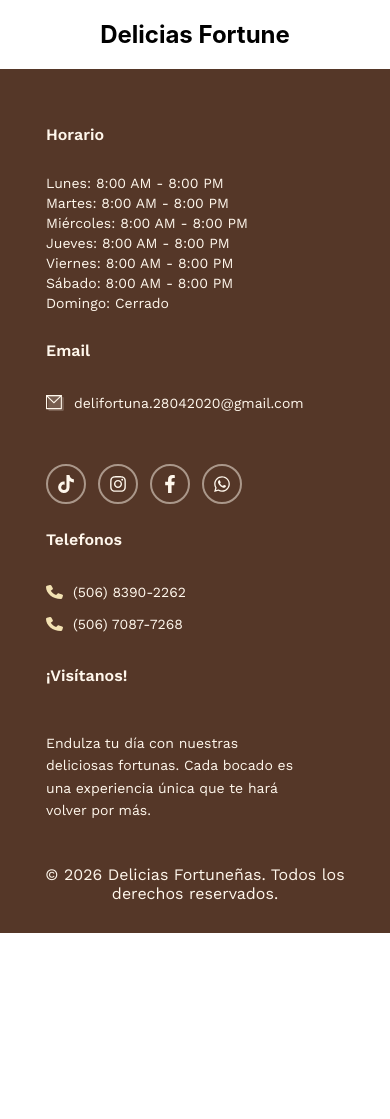
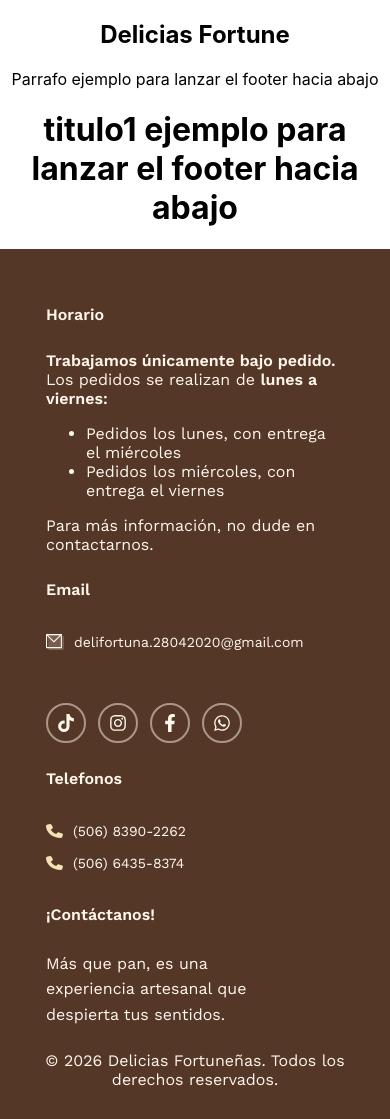
Before and after one commit to sehjo/Delicias-Fortunenas, a React (Create React App) app: page / in a window 390 px wide. Before the commit the page ends 933 px from the top, so only its background shows below. Built offline with nearby package versions, Linux system fonts and the light colour scheme.

Commit message:
Update footer layout and content
Improved footer positioning and styling in Footer.css, updated contact information and schedule details in Footer.js, and refactored phone number links with confirmation dialogs. Added example text in App.js to push the footer down for layout testing.

```diff
--- a/src/App.js
+++ b/src/App.js
@@ -6,6 +6,8 @@ function App() {
   return (
     <div className="App">
       <NavBar />
+      <p>Parrafo ejemplo para lanzar el footer hacia abajo</p>
+      <h1>titulo1 ejemplo para lanzar el footer hacia abajo</h1>
       <Footer />
     </div>
   );
--- a/src/Components/Footer/Footer.css
+++ b/src/Components/Footer/Footer.css
@@ -5,16 +5,20 @@
     --hover-text-color: #D8A45A;
 }
 
+.footer {
+    position: absolute;
+    bottom:0;
+}
+
 .footer-background {
     font-family: "Work Sans";
     background-color: var(--main-bg-color);
     color: var(--main-text-color);
     padding: 30px;
+    font-size: 16px;
 }
-
 .footer-background li {
-    list-style-type: none;
-
+    text-align: left;
 }
 
 .footer-background a {
@@ -26,9 +30,16 @@
     color: var(--hover-text-color);
 }
 
+.copyrigth-text {
+    margin: 0px;
+    padding-top: 20px;
+    padding-bottom: 0px;
+
+}
+
 .footer-background p {
     margin: 0px;
-    padding-top: 20px;
+    padding-top: 0px;
     padding-bottom: 0px;
 
 }
@@ -52,6 +63,7 @@
     gap: 24px;
     flex: 1 0 0;
     align-self: stretch;
+    text-align: left;
 }
 
 .subtitle-footer {
@@ -113,7 +125,6 @@
 }
 
 .footer-message {
-    font-size: 14px;
     color: var(--main-text-color);
     max-width: 250px;
     text-align: left;
--- a/src/Components/Footer/Footer.js
+++ b/src/Components/Footer/Footer.js
@@ -1,32 +1,36 @@
-import React from "react";
 import "./Footer.css";
 import { FaTiktok, FaFacebookF, FaWhatsapp } from "react-icons/fa";
 import { FaInstagram } from "react-icons/fa6";
 
 const email = "delifortuna.28042020@gmail.com";
 const phone1 = "(506) 8390-2262";
-const phone2 = "(506) 7087-7268";
-const facebookLink ="https://www.facebook.com/p/Delicias-Fortune%C3%B1as-100063545834955/";
+const phone2 = "(506) 6435-8374";
+const facebookLink =
+  "https://www.facebook.com/p/Delicias-Fortune%C3%B1as-100063545834955/";
 const instagramLink = "https://www.instagram.com/delicias_fortunenas/";
 const tiktokLink = "https://www.tiktok.com/@deliciasfortunenas";
 const whatsappLink = "https://wa.me/50683902262";
 
 export function Footer() {
   return (
+    <footer>
       <div className="footer-background">
         <div className="footer-content">
           {/*Horario*/}
           <div className="column-footer">
             <h3 className="subtitle-footer">Horario</h3>
-            <ul className="schedule-item">
-              <li>Lunes: 8:00 AM - 8:00 PM</li>
-              <li>Martes: 8:00 AM - 8:00 PM</li>
-              <li>Miércoles: 8:00 AM - 8:00 PM</li>
-              <li>Jueves: 8:00 AM - 8:00 PM</li>
-              <li>Viernes: 8:00 AM - 8:00 PM</li>
-              <li>Sábado: 8:00 AM - 8:00 PM</li>
-              <li>Domingo: Cerrado</li>
-            </ul>
+            <div>
+              <p>
+                <strong>Trabajamos únicamente bajo pedido.</strong>
+                <br></br>
+                Los pedidos se realizan de <strong>lunes a viernes:</strong>
+              </p>
+              <ul>
+                <li>Pedidos los lunes, con entrega el miércoles</li>
+                <li>Pedidos los miércoles, con entrega el viernes</li>
+              </ul>
+              <p>Para más información, no dude en contactarnos.</p>
+            </div>
           </div>
 
           {/*Email*/}
@@ -40,7 +44,7 @@ export function Footer() {
                   alt="email-icon"
                   className="contact-icon"
                 />
-                <a href={`mailto:${email}`}>{email}</a>
+                <a href={`MAILTO:${email}`}>{email}</a>
               </div>
 
               <div className="icons-item">
@@ -88,35 +92,47 @@ export function Footer() {
           <div className="column-footer">
             <h3 className="subtitle-footer">Telefonos</h3>
             <div className="contact-content">
-              <div className="contact-item">
-                <img
-                  src={`${process.env.PUBLIC_URL}/icons/phone.svg`}
-                  alt="phone-icon"
-                  className="contact-icon"
-                />
-                <a href={`tel:${phone1}`}>{phone1}</a>
-              </div>
-              <div className="contact-item">
-                <img
-                  src={`${process.env.PUBLIC_URL}/icons/phone.svg`}
-                  alt="phone-icon"
-                  className="contact-icon"
-                />
-                <a href={`tel:${phone2}`}>{phone2}</a>
-              </div>
+              <TelephoneLink phoneNumber={phone1} />
+              <TelephoneLink phoneNumber={phone2} />
             </div>
           </div>
 
           {/*Mensaje*/}
           <div className="column-footer">
-            <h3 className="subtitle-footer">¡Visítanos!</h3>
-            <p className="footer-message">Endulza tu día con nuestras deliciosas fortunas. Cada bocado es una experiencia única que te hará volver por más.
+            <h3 className="subtitle-footer">¡Contáctanos!</h3>
+            <p className="footer-message">
+              Más que pan, es una experiencia artesanal que despierta tus
+              sentidos.
             </p>
           </div>
         </div>
-        <p className="footer-note">
-          &copy; {new Date().getFullYear()} Delicias Fortuneñas. Todos los derechos reservados.
+        <p className="copyrigth-text">
+          &copy; {new Date().getFullYear()} Delicias Fortuneñas. Todos los
+          derechos reservados.
         </p>
       </div>
+    </footer>
   );
 }
+export function TelephoneLink({ phoneNumber }) {
+  return (
+    <div className="contact-item">
+      <img
+        src={`${process.env.PUBLIC_URL}/icons/phone.svg`}
+        alt="phone-icon"
+        className="contact-icon"
+      />
+      <a
+        href={`tel:${phoneNumber}`}
+        onClick={(e) => {
+          e.preventDefault();
+          if (window.confirm(`¿Llamar al ${phoneNumber}?`)) {
+            window.location.href = `tel:${phoneNumber}`;
+          }
+        }}
+      >
+        {phoneNumber}
+      </a>
+    </div>
+  );
+}
```
